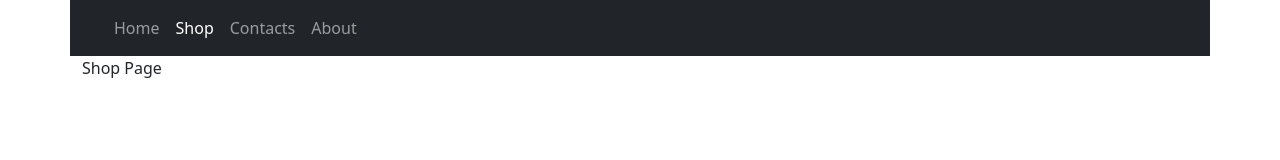
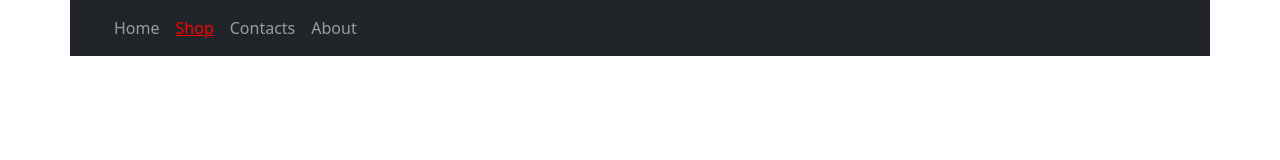
Before and after one commit to gmurad97/React-Practice, a React (Create React App) app: page /shop in a window 1280 px wide. Shown: the top 160 px of the page. Built offline with nearby package versions, Linux system fonts and the light colour scheme.

Commit message:
rrd NavLink

```diff
--- a/src/components/app/App.jsx
+++ b/src/components/app/App.jsx
@@ -1,4 +1,4 @@
-import { BrowserRouter, Routes, Route, Outlet } from "react-router-dom";
+import { BrowserRouter, Routes, Route } from "react-router-dom";
 import Practice from "../practice/Practice.jsx";
 import MainLayout from "../pages/layout/MainLayout.jsx";
 
@@ -10,9 +10,24 @@ import About from "../pages/About.jsx";
 const App = () => {
     console.log("REACT_APP_UNIQUE_PROJECT_ID:\t" + process.env.REACT_APP_UNIQUE_PROJECT_ID)
     return (
-        <MainLayout>
-            <Outlet />
-        </MainLayout>
+        <BrowserRouter>
+            <Routes>
+                <Route path="/" element={<MainLayout />}>
+                    <Route index element={<Home />} />
+                    <Route path="home" element={<Home />} />
+                    <Route path="shop" element={<Shop />} />
+
+                    {/* example.com/electronics */}
+                    <Route path="shop/:categoryName" element={<Shop />} />
+
+                    {/* example.com/electronics/159 */}
+                    <Route path="shop/:categoryName/:productId" element={<Shop />} />
+
+                    <Route path="contacts" element={<Contacts />} />
+                    <Route path="about" element={<About />} />
+                </Route>
+            </Routes>
+        </BrowserRouter>
     )
 }
 
--- a/src/components/navbar/CustomNavLink.jsx
+++ b/src/components/navbar/CustomNavLink.jsx
@@ -6,8 +6,6 @@ const CustomNavLink = ({ to, children }) => {
         end: false // shop/electronics - worked!
     });
 
-    /* console.log(match); */
-
     return (
         <Link to={to} className={match ? "nav-link active" : "nav-link"}>{children}</Link>
     )
--- a/src/components/navbar/Navbar.jsx
+++ b/src/components/navbar/Navbar.jsx
@@ -1,20 +1,27 @@
+import { NavLink } from "react-router-dom";
 import CustomNavLink from "./CustomNavLink.jsx";
 
 const Navbar = () => {
+
+    //isActive & isPending & isTransitioning
+    const activeStyle = ({ isActive }) => ({
+        color: isActive ? "red" : "",
+        textDecorationLine: isActive ? "underline" : ""
+    })
 
     return (
         <nav className="navbar navbar-expand-lg navbar-dark bg-dark ">
             <div className="container-fluid">
                 <div className="collapse navbar-collapse" id="navbarNavAltMarkup">
                     <div className="navbar-nav">
-                        <CustomNavLink to="/home">Home</CustomNavLink>
+                        {/* <CustomNavLink to="/home">Home</CustomNavLink>
                         <CustomNavLink to="/shop">Shop</CustomNavLink>
                         <CustomNavLink to="/contacts">Contacts</CustomNavLink>
-                        <CustomNavLink to="/about">About</CustomNavLink>
-                        {/* <NavLink to="/home" className="nav-link">Home</NavLink>
-                        <NavLink to="/shop" className="nav-link">Shop</NavLink>
-                        <NavLink to="/contacts" className="nav-link">Contacts</NavLink>
-                        <NavLink to="/about" className="nav-link">About</NavLink> */}
+                        <CustomNavLink to="/about">About</CustomNavLink> */}
+                        <NavLink to="/home" className="nav-link" style={activeStyle}>Home</NavLink>
+                        <NavLink to="/shop" className="nav-link" style={activeStyle}>Shop</NavLink>
+                        <NavLink to="/contacts" className="nav-link" style={activeStyle}>Contacts</NavLink>
+                        <NavLink to="/about" className="nav-link" style={activeStyle}>About</NavLink>
                     </div>
                 </div>
             </div>
--- a/src/components/pages/Shop.jsx
+++ b/src/components/pages/Shop.jsx
@@ -1,9 +1,4 @@
-import { useMatches } from "react-router-dom";
-
 const Shop = () => {
-    const matches = useMatches();
-    console.log(matches);
-
     return (
         <div className="shop">
             Shop Page
--- a/src/index.jsx
+++ b/src/index.jsx
@@ -1,32 +1,10 @@
 import React from "react";
 import ReactDOM from "react-dom/client";
-import { createBrowserRouter, RouterProvider } from "react-router-dom";
 import App from "./components/app/App.jsx";
-
-import Home from "./components/pages/Home.jsx";
-import Shop from "./components/pages/Shop.jsx";
-import Contacts from "./components/pages/Contacts.jsx";
-import About from "./components/pages/About.jsx";
-
-const router = createBrowserRouter([
-    {
-        path: '/',
-        element: <App />,
-        children: [
-            { index: true, element: <Home /> },
-            { path: 'home', element: <Home /> },
-            { path: 'shop', element: <Shop /> },
-            { path: 'shop/:categoryName', element: <Shop /> },
-            { path: 'shop/:categoryName/:productId', element: <Shop /> },
-            { path: 'contacts', element: <Contacts /> },
-            { path: 'about', element: <About /> },
-        ],
-    },
-]);
 
 const root = ReactDOM.createRoot(document.getElementById("root"));
 root.render(
     <React.StrictMode>
-        <RouterProvider router={router} />
+        <App />
     </React.StrictMode>
 );
```
